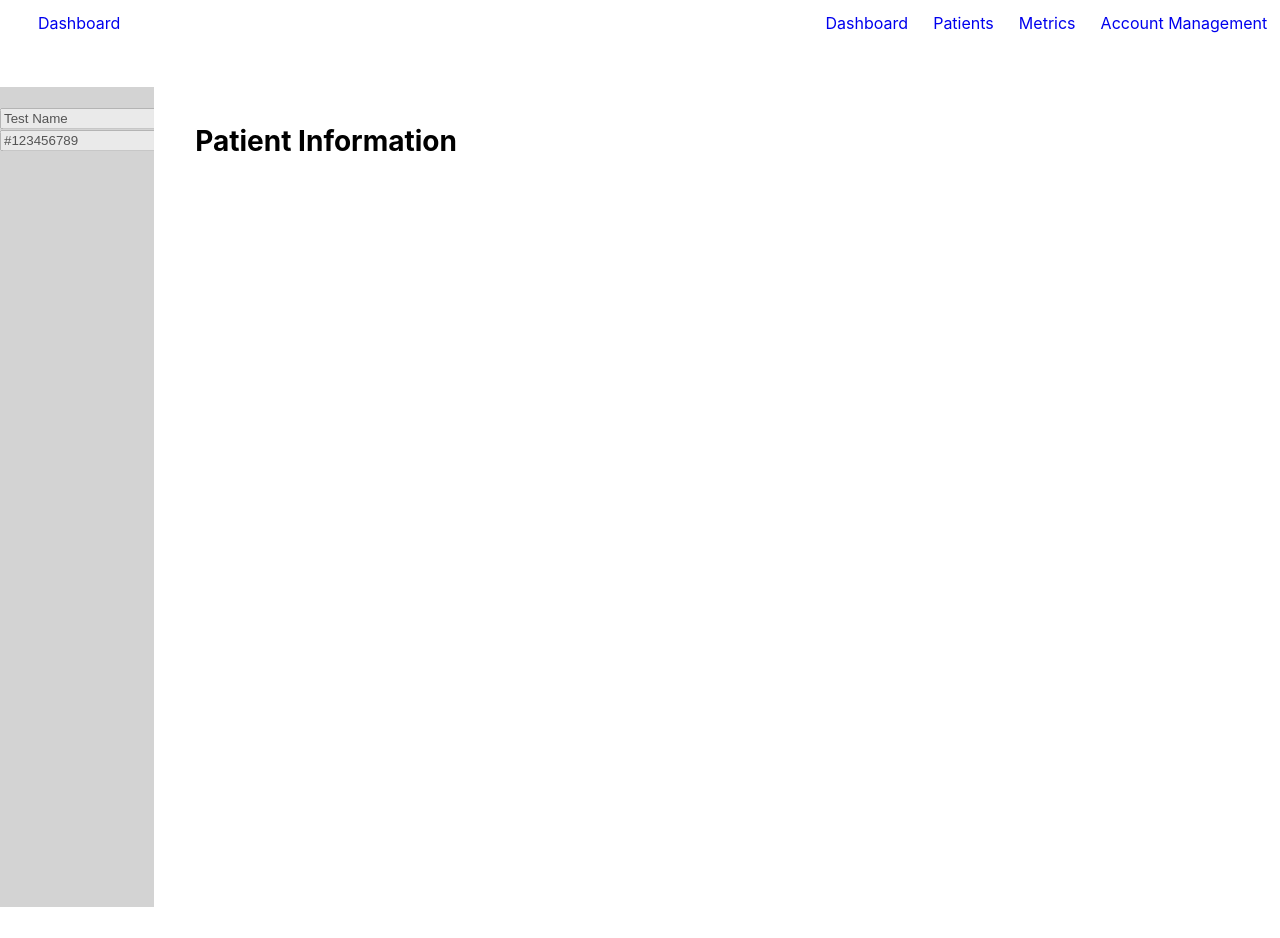
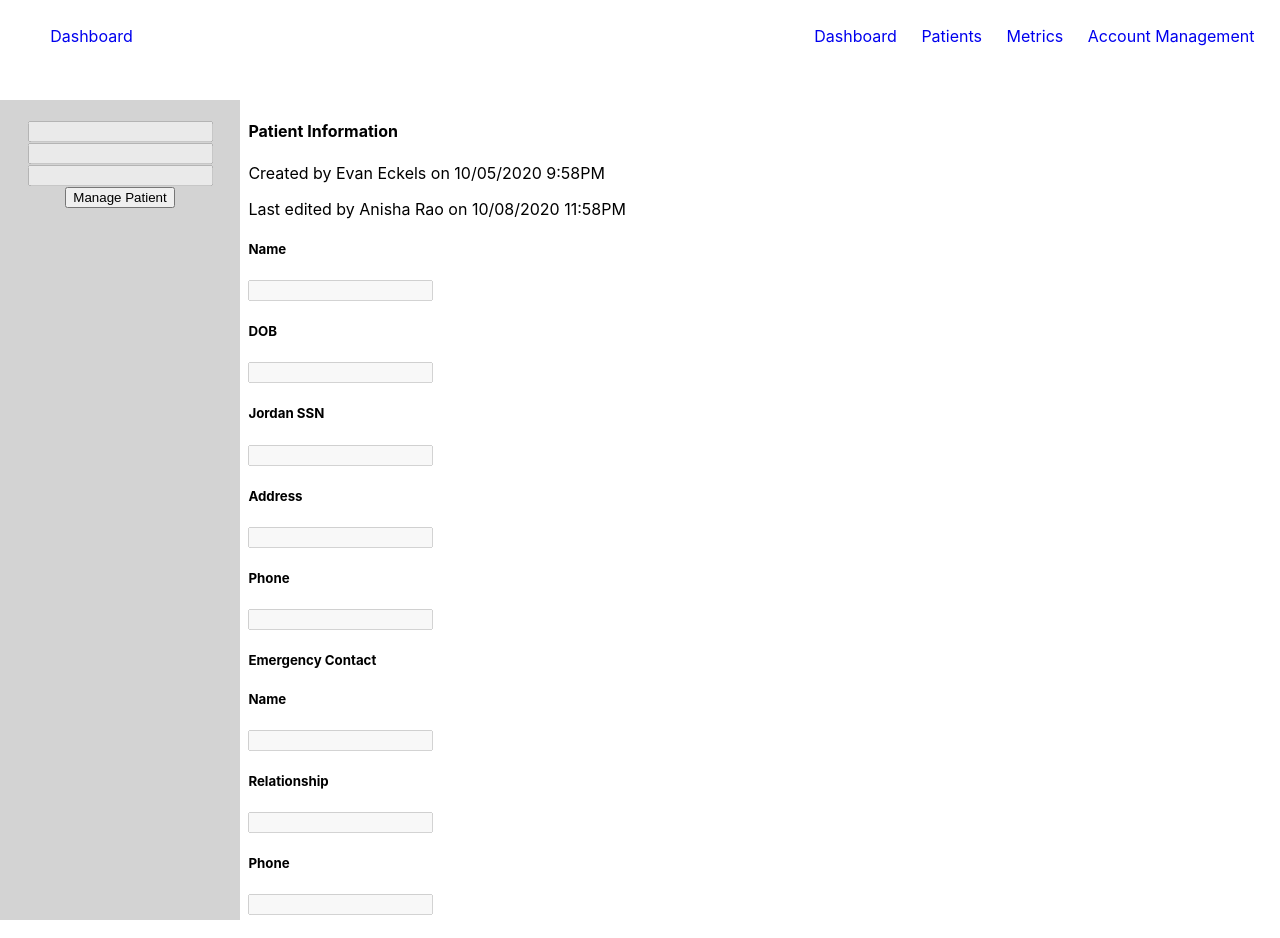
Before and after one commit to hack4impact-uiuc/3dp4me, a React (Create React App) app in the folder frontend/: page /patient-info/100231 in a window 1280 px wide. Shown: the top 938 px of the page. Before the commit the page ends 800 px from the top, so only its background shows below. Built offline with nearby package versions, Linux system fonts and the light colour scheme.

Commit message:
added indidividual patient info fields

```diff
--- a/frontend/src/Components/Helpers/NoteArea/NoteArea.js
+++ b/frontend/src/Components/Helpers/NoteArea/NoteArea.js
@@ -4,7 +4,8 @@ const NoteArea = (props) => {
 
     return (
         <div>
-
+            <h5>Notes</h5>
+            <textarea />
         </div>
     )
 }
--- a/frontend/src/Components/Helpers/Table/Table.js
+++ b/frontend/src/Components/Helpers/Table/Table.js
@@ -30,7 +30,7 @@ const Table = (props) => {
                 <td>{patient.lastEdited}</td>
                 <td>{patient.status}</td>
                 <td style={{ display: 'flex' }}>
-                  <Link to={`/patient-info/${patient.id}`}><Button name="View" /></Link>
+                  <Link to={`/patient-info/${patient.serial}`}><Button name="View" /></Link>
                 </td>
               </tr>
             ))}
--- a/frontend/src/Components/Navbar/Navbar.css
+++ b/frontend/src/Components/Navbar/Navbar.css
@@ -1,6 +1,10 @@
 .navbar {
     display: flex;
-    padding: 1%;
+    padding: 2%; /* this is saving some overlap with content divs */
+    position: fixed;
+    width: 96%;
+    top: 0;
+    background-color: white;
 }
 
 .nav-item {
--- a/frontend/src/Components/Patient Info/PatientInfo.css
+++ b/frontend/src/Components/Patient Info/PatientInfo.css
@@ -1,10 +1,12 @@
 .patient-info {
     display: flex;
+    padding-bottom: 0;
+    margin-bottom: 0;
 }
 
 .sidebar {
     height: 100%;
-    width: 12%;
+    width: 240px;
     position: fixed;
     z-index: 1;
     left: 0;
@@ -19,7 +21,17 @@
 }
 
 .patient-content {
-    margin-left: 12%;
-    font-size: 28px;
+    /* position: fixed; */
+    margin-left: 200px;
+    /* font-size: 28px; */
     padding: 0px 10px;
+    overflow-y: scroll;
+    -ms-overflow-style: none;
+    scrollbar-width: none;
+    width: 100%;
+    margin-bottom: 0;
 }
+
+.patient-content::-webkit-scrollbar {
+    display: none;
+}
--- a/frontend/src/Components/Patient Info/PatientInfo.js
+++ b/frontend/src/Components/Patient Info/PatientInfo.js
@@ -1,28 +1,66 @@
 import React, { useState, useEffect } from 'react'
+import Button from '../Helpers/Button/Button';
 
 import './PatientInfo.css'
 
 const PatientInfo = (props) => {
 
+    const [edit, setEdit] = useState(false);
+    let manage = document.getElementById('manage-patient');
+
     useEffect(() => {
         // we need to call the data for this patient from the id?
-        console.log("testing");
+
+
     }, []);
+
+    const getPatientData = () => {
+
+    }
 
 
     return (
         <div className="patient-info">
             <div className="sidebar">
                 <div className="sidebar-content">
-                    <input disabled id="name" value="Test Name" />
-                    <input disabled id="order-id" value="#123456789" />
+                    <input disabled={!edit} id="name" value="" />
+                    <input disabled={!edit} id="order-id" value="" />
+                    <input disabled={!edit} id="dob" value="" />
                     <div id="notes-section">
 
                     </div>
+
+                    <button onClick={() => setEdit(true)}>Manage Patient</button>
                 </div>
             </div>
             <div className="patient-content">
                 <h4>Patient Information</h4>
+                <p>Created by Evan Eckels on 10/05/2020 9:58PM</p>
+                <p>Last edited by Anisha Rao on 10/08/2020 11:58PM</p>
+                <h5>Name</h5>
+                <input disabled={!edit} defaultValue="" />
+                <h5>DOB</h5>
+                <input disabled={!edit} defaultValue="" />
+                <h5>Jordan SSN</h5>
+                <input disabled={!edit} defaultValue="" />
+                <h5>Address</h5>
+                <input disabled={!edit} defaultValue="" />
+                <h5>Phone</h5>
+                <input disabled={!edit} defaultValue="" />
+                <b><h5>Emergency Contact</h5></b>
+                <h5>Name</h5>
+                <input disabled={!edit} defaultValue="" />
+                <h5>Relationship</h5>
+                <input disabled={!edit} defaultValue="" />
+                <h5>Phone</h5>
+                <input disabled={!edit} defaultValue="" />
+                <h5>Delivery Method</h5>
+                <h5>Notes</h5>
+                <textarea disabled={!edit} />
+                <div style={{ display: 'flex' }}>
+                    <button onClick = {() => setEdit(false)}>Save</button>
+                    <button>Approve for next step</button>
+                </div>
             </div>
         </div>
     )
--- a/frontend/src/styles.css
+++ b/frontend/src/styles.css
@@ -1,4 +1,11 @@
+
+html {
+
+}
+
 .content {
-    margin: 2%;
-    padding: 1rem;
+    margin-top: 100px;
+    margin-left: 3%;
+    width: 95%;
+    margin-bottom: 2%;
 }
```
Also changed, not shown: frontend/src/Components/Create Patient/CreatePatient.js (added, +13 -0 lines).
